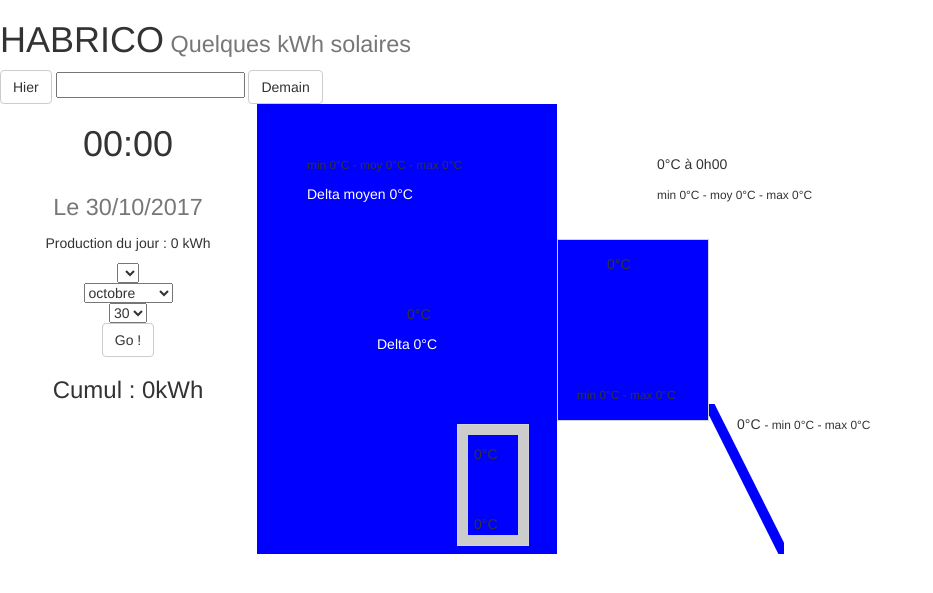
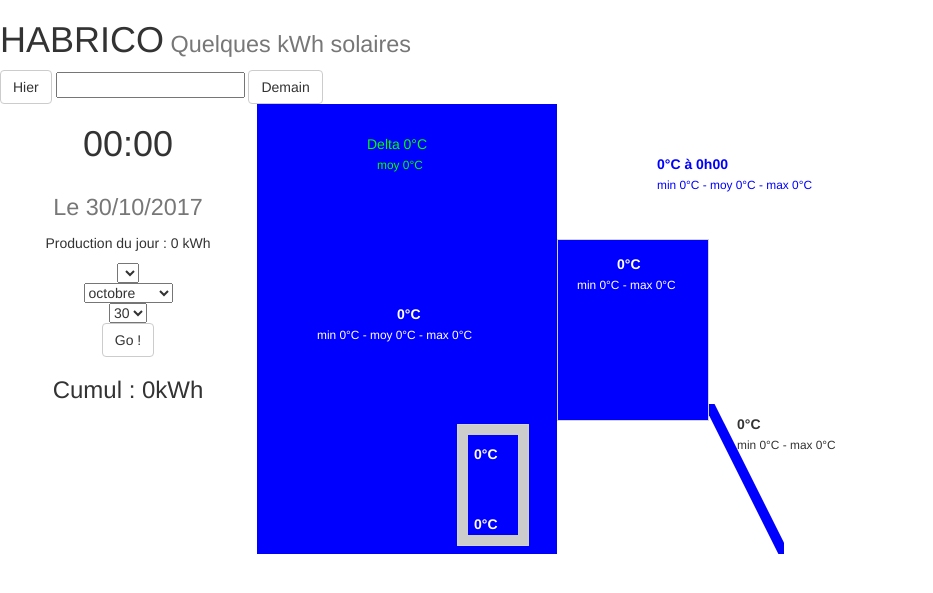
Before and after one commit to gildeluermoz/solarview, a Flask app: page / in a window 1280 px wide. Shown: the top 593 px of the page, without its empty margins (0-933 px from the left). Run offline with Flask 2, Linux system fonts and the light colour scheme; lists and menus that the app fills with data are empty; some libraries are stand-ins or nearby versions.

Commit message:
amélioration de la présentation

```diff
--- a/static/app/appDatas.js
+++ b/static/app/appDatas.js
@@ -2,14 +2,18 @@ var appDatas = {
     data: {
         //constantes
         const: {
-            //Température haute maison
+            //Température haute de la maison
             kAmbianceMax: 30,
-            //Témpérature basse maison
+            //Température basse de la maison
             kAmbianceMin: 5,
-            //Température haute solaire
+            //Température haute du capteur solaire
             kSunMax: 95,
-            //Témpérature basse solaire
-            kSunMin: 0
+            //Température basse du capteur solaire
+            kSunMin: 0,
+            //Température haute de l'eau du circuit radiateur et ballon tampon
+            kBaloonMax: 60,
+            //Température basse de l'eau du circuit radiateur et ballon tampon
+            kBaloonMin: 5
         },
 
         //SET INITIALES VALUES
--- a/static/css/main.css
+++ b/static/css/main.css
@@ -61,7 +61,7 @@
 	position:absolute;
 	z-index: 1;
 	top:250px;
-	left:230px;
+	left:10px;
 }
 
 #capteurCanvas{
@@ -88,13 +88,24 @@
 #T1{
 	position:absolute;
 	z-index: 2;
+	font-weight: bold;
 	top:310px;
+	left:480px;
+	width:150px
+}
+
+#statsCapteur{
+	position:absolute;
+	z-index: 2;
+	top:330px;
 	left:480px;
 	width:150px
 }
 
 #T2{
 	position:absolute;
+	color :#fff;
+	font-weight: bold;
 	z-index: 2;
 	left:217px;
 	top:410px;
@@ -102,6 +113,8 @@
 
 #T3{
 	position:absolute;
+	color :#fff;
+	font-weight: bold;
 	z-index: 2;
 	left:217px;
 	top:340px;
@@ -109,46 +122,52 @@
 
 #T4{
 	position:absolute;
+	color :#fff;
+	font-weight: bold;
 	z-index: 2;
-	left:150px;
+	left:140px;
 	top:200px;
+}
+
+#statsMaison{
+	position:absolute;
+	color :#fff;
+	z-index: 2;
+	left:60px;
+	top:220px;
 }
 
 #currentDeltaMaison{
 	position:absolute;
-	color :#fff;
+	color :#0f0;;
 	z-index: 2;
-	left:120px;
-	top:230px;
-}
-
-#statsMaison{
-	position:absolute;
-	z-index: 2;
-	left:50px;
-	top:50px;
+	left:110px;
+	top:30px;
 }
 
 #deltaMoyenMaison{
 	position:absolute;
-	color :#fff;
+	color :#0f0;
 	z-index: 2;
-	left:50px;
-	top:80px;
+	left:120px;
+	top:50px;
 }
 
 #T5{
 	position:absolute;
+	color :#fff;
+	font-weight: bold;
 	z-index: 2;
-	left:350px;
+	left:360px;
 	top:150px;
 }
 
 #statsVeranda{
 	position:absolute;
+	color :#fff;
 	z-index: 2;
 	left:320px;
-	top:280px;
+	top:170px;
 	width:150px;
 }
 
@@ -168,6 +187,8 @@
 
 #kExt{
 	position:absolute;
+	color :#00f;
+	font-weight: bold;
 	z-index: 2;
 	left:400px;
 	top:50px;
@@ -176,8 +197,9 @@
 
 #statsExt{
 	position:absolute;
+	color :#00f;
 	z-index: 2;
 	left:400px;
-	top:80px;
+	top:70px;
 	width:250px;
 }
--- a/templates/index.html
+++ b/templates/index.html
@@ -73,15 +73,15 @@
 
 				<div id="dispositif">
 					<canvas id="maisonCanvas" width="300" height="450"></canvas>
-					<div id="statsMaison" width="30" height="20">
+					<div id="statsMaison">
 						<small>min {{minMaison}}°C - moy {{moyMaison}}°C - max {{maxMaison}}°C</small>
 					</div>
-					<div id="deltaMoyenMaison" width="30" height="20">
-						Delta moyen {{moyDelta}}°C
+					<div id="deltaMoyenMaison">
+						<small>moy {{moyDelta}}°C</small>
 					</div>
-					<div id="T4" width="30" height="20">{{kAmbiance}}°C</b></div>
-					<div id="currentDeltaMaison" width="30" height="20">Delta {{currentDelta}}°C</b></div>
-					<div id="T5" width="30" height="20">{{kVeranda}}°C</div>
+					<div id="T4">{{kAmbiance}}°C</b></div>
+					<div id="currentDeltaMaison">Delta {{currentDelta}}°C</b></div>
+					<div id="T5">{{kVeranda}}°C</div>
 					<div id="statsVeranda" width="30" height="20">
 						<small>min {{minVeranda}}°C - max {{maxVeranda}}°C</small>
 					</div>
@@ -89,14 +89,14 @@
 					<canvas id="vmcCanvas" width="50" height="15"></canvas>
 					<canvas id="ballonCanvas" width="70" height="120"></canvas>
 					<canvas id="ballonOutCanvas" ></canvas>
-					<div id="T1" width="30" height="20">
-						{{kPanel}}°C
-						<small> - min {{minCapteur}}°C - max {{maxCapteur}}°C</small>
+					<div id="T1">{{kPanel}}°C</div>
+					<div id="statsCapteur">
+						<small> min {{minCapteur}}°C - max {{maxCapteur}}°C</small>
 					</div>
-					<div id="T6" width="30" height="20">{{kGlycolOut}}°C</div>
-					<div id="T3" width="30" height="20">{{kBaloonUp}}°C</div>
-					<div id="T2" width="30" height="20">{{kBaloonDown}}°C</div>
-					<div id="pCurrent" width="50" height="20">{{pCurrent}}kW</div>
+					<div id="T6">{{kGlycolOut}}°C</div>
+					<div id="T3">{{kBaloonUp}}°C</div>
+					<div id="T2">{{kBaloonDown}}°C</div>
+					<div id="pCurrent">{{pCurrent}}kW</div>
 					<canvas id="capteurCanvas" width="75" height="150"></canvas>
 					<canvas id="solarOutCanvas" width="250" height="15"></canvas>
 					<canvas id="solarInCanvas" width="250" height="15"></canvas>
```
Also changed, not shown: static/app/drawMethods.js (+22 -13 lines).
